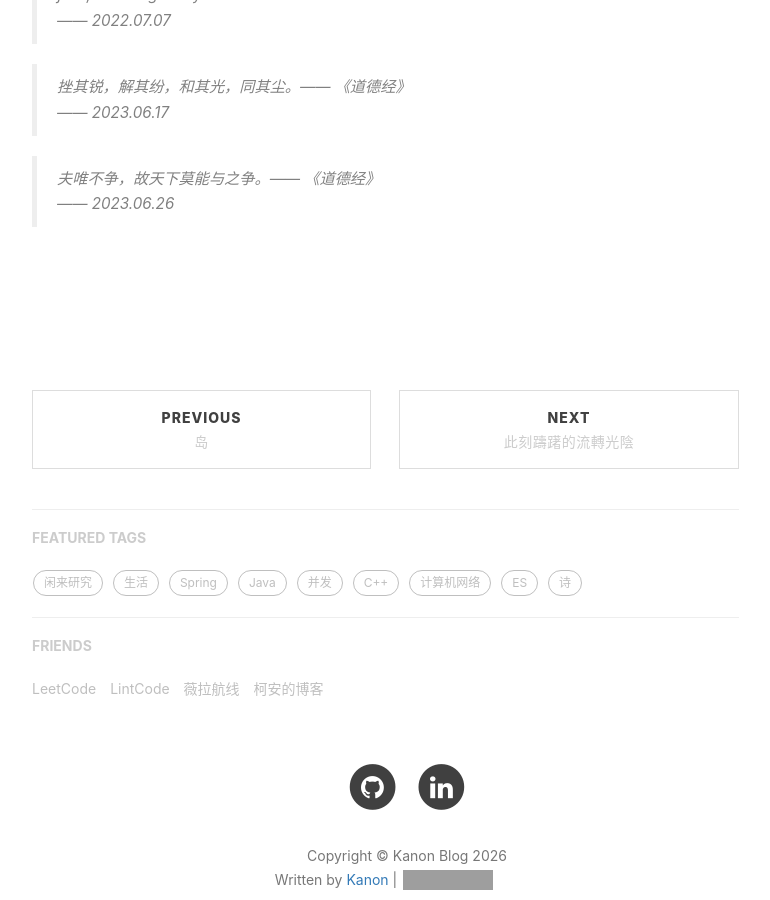
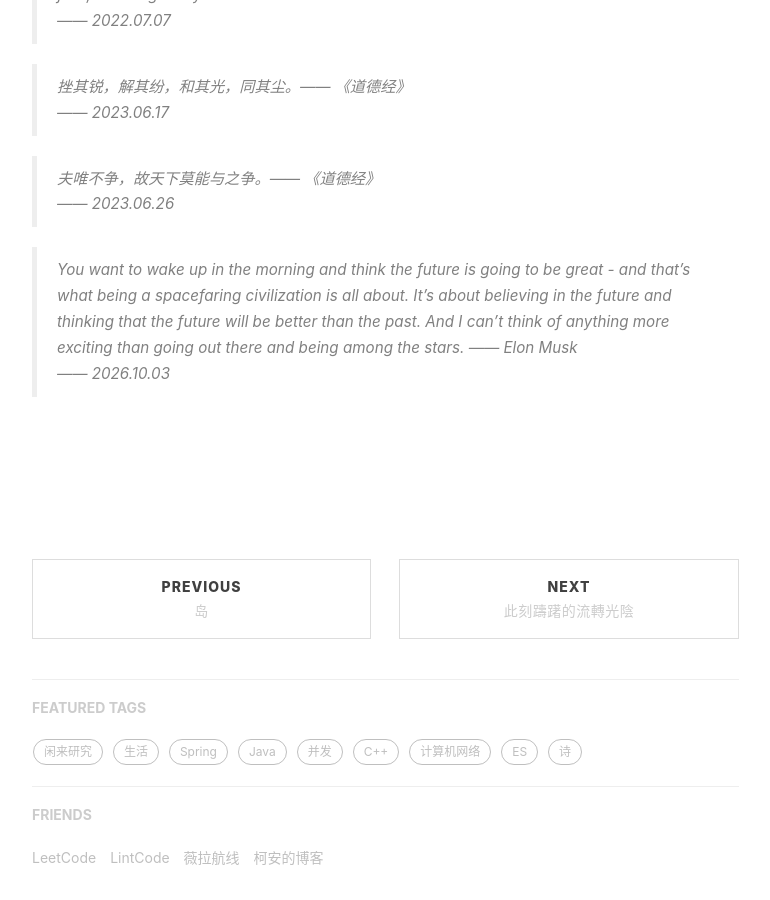
Before and after one commit to kanonjz/kanonjz.github.io, a Jekyll site: the page built from _posts/2020-12-23-some-thoughts.md, in a window 1280 px wide and 900 px high, scrolled down 1373 px. Shown: the whole window, without its empty margins (233-1003 px from the left). Built offline with Jekyll 4.4.1, drawn with Linux system fonts in a browser that asks for light colours; nearby versions of some CDN libraries; comment, search, counter and statistics services are not loaded; grey boxes are pictures that could not be loaded.

Commit message:
Update 2020-12-23-some-thoughts.md

```diff
--- a/_posts/2020-12-23-some-thoughts.md
+++ b/_posts/2020-12-23-some-thoughts.md
@@ -42,4 +42,7 @@ tags:
 > 夫唯不争，故天下莫能与之争。—— 《道德经》<br/>
 —— 2023.06.26
 
+> You want to wake up in the morning and think the future is going to be great - and that's what being a spacefaring civilization is all about. It's about believing in the future and thinking that the future will be better than the past. And I can't think of anything more exciting than going out there and being among the stars. —— Elon Musk <br/>
+—— 2026.10.03
+
 <br/><br/><br/>
```
